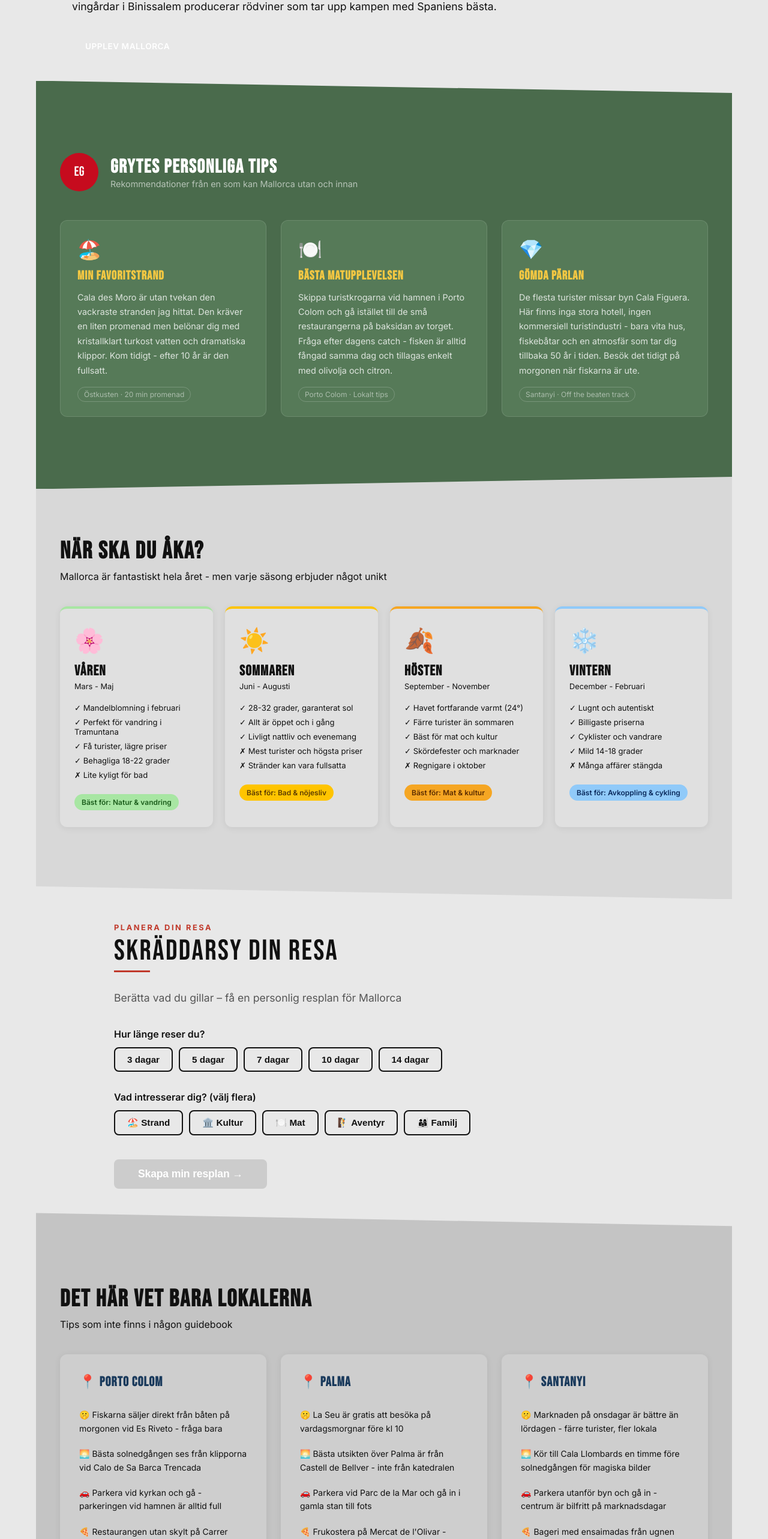
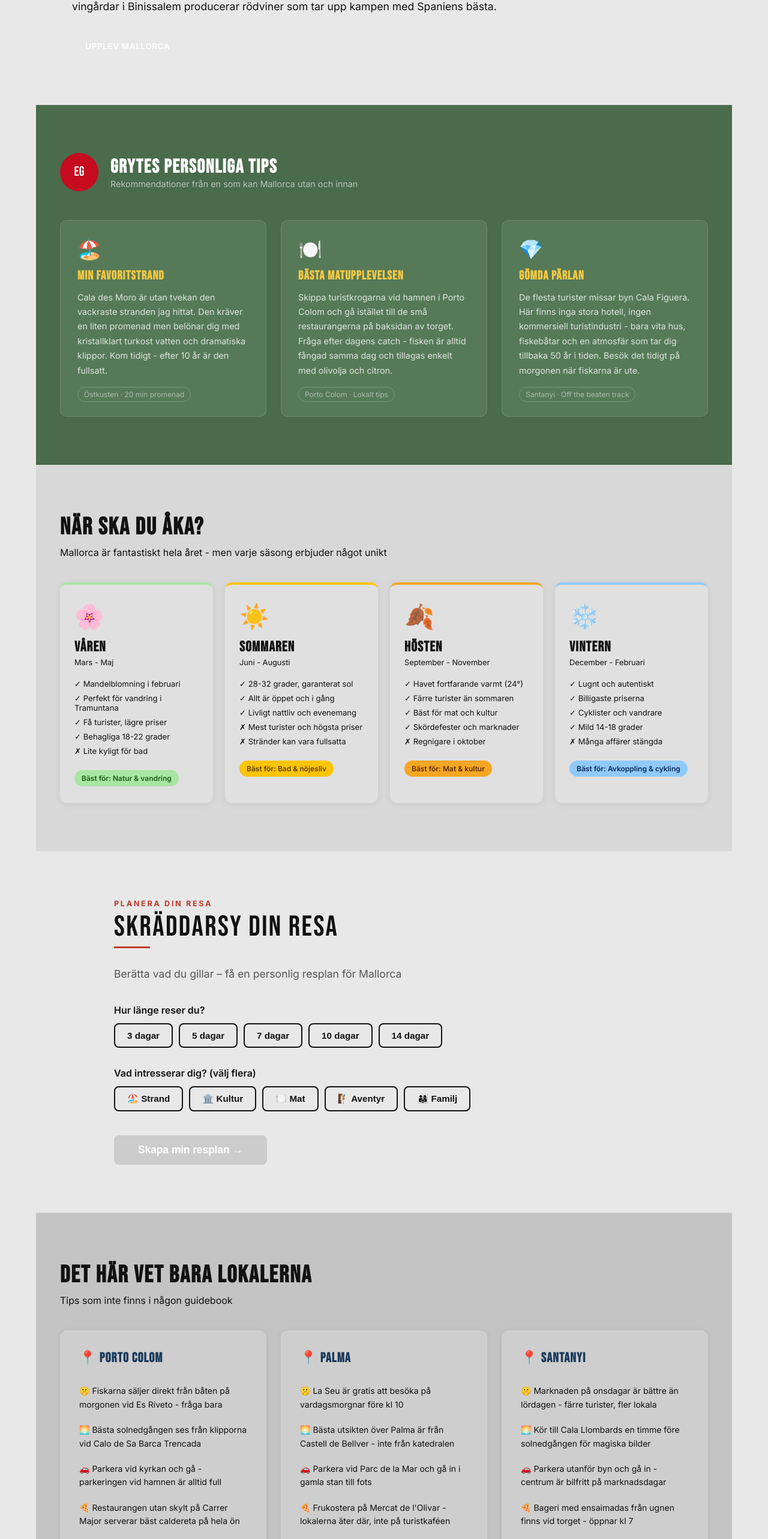
Before and after one commit to ErikFerla/min-hemsida, a Next.js app: page / in a window 1280 px wide. Shown: the part 1535-4101 px from the top of the page at 60% size. Built offline with nearby package versions, Linux system fonts and the light colour scheme.

Commit message:
Remove all diagonal clip-paths and skew transforms

```diff
--- a/app/page.module.css
+++ b/app/page.module.css
@@ -120,11 +120,8 @@
 .eventName { display: block; padding: 10px 12px; font-size: 0.85rem; color: var(--fg); text-decoration: underline; }
 .personalSection {
   background: #4a6b4c;
-  clip-path: polygon(0 0, 100% 3%, 100% 97%, 0 100%);
-  margin: -40px 0;
-  padding: 120px 40px;
+  padding: 80px 40px;
   position: relative;
-  z-index: 2;
 }
 .personalInner { max-width: 1400px; margin: 0 auto; }
 .personalHeader { display: flex; align-items: center; gap: 20px; margin-bottom: 48px; }
@@ -140,11 +137,8 @@
 .personalTag { font-size: 0.75rem; color: rgba(255,255,255,0.5); border: 1px solid rgba(255,255,255,0.2); padding: 4px 10px; border-radius: 20px; }
 .seasonSection {
   background: #d8d8d8;
-  clip-path: polygon(0 3%, 100% 0, 100% 100%, 0 97%);
-  margin: -40px 0;
-  padding: 120px 40px;
+  padding: 80px 40px;
   position: relative;
-  z-index: 1;
 }
 .seasonInner { max-width: 1400px; margin: 0 auto; }
 .seasonTitle { font-family: 'Bebas Neue', sans-serif; font-size: 2.5rem; color: var(--fg); letter-spacing: 0.05em; margin-bottom: 8px; }
@@ -177,11 +171,8 @@
 .plannerDay { font-weight: 600; color: #c60b1e; flex-shrink: 0; min-width: 50px; font-family: 'Bebas Neue', sans-serif; font-size: 1rem; }
 .insiderSection {
   background: #c4c4c4;
-  clip-path: polygon(0 0, 100% 3%, 100% 100%, 0 97%);
-  margin: -40px 0;
-  padding: 120px 40px;
+  padding: 80px 40px;
   position: relative;
-  z-index: 2;
 }
 .insiderInner { max-width: 1400px; margin: 0 auto; }
 .insiderTitle { font-family: 'Bebas Neue', sans-serif; font-size: 2.5rem; color: var(--fg); letter-spacing: 0.05em; margin-bottom: 8px; }
```
